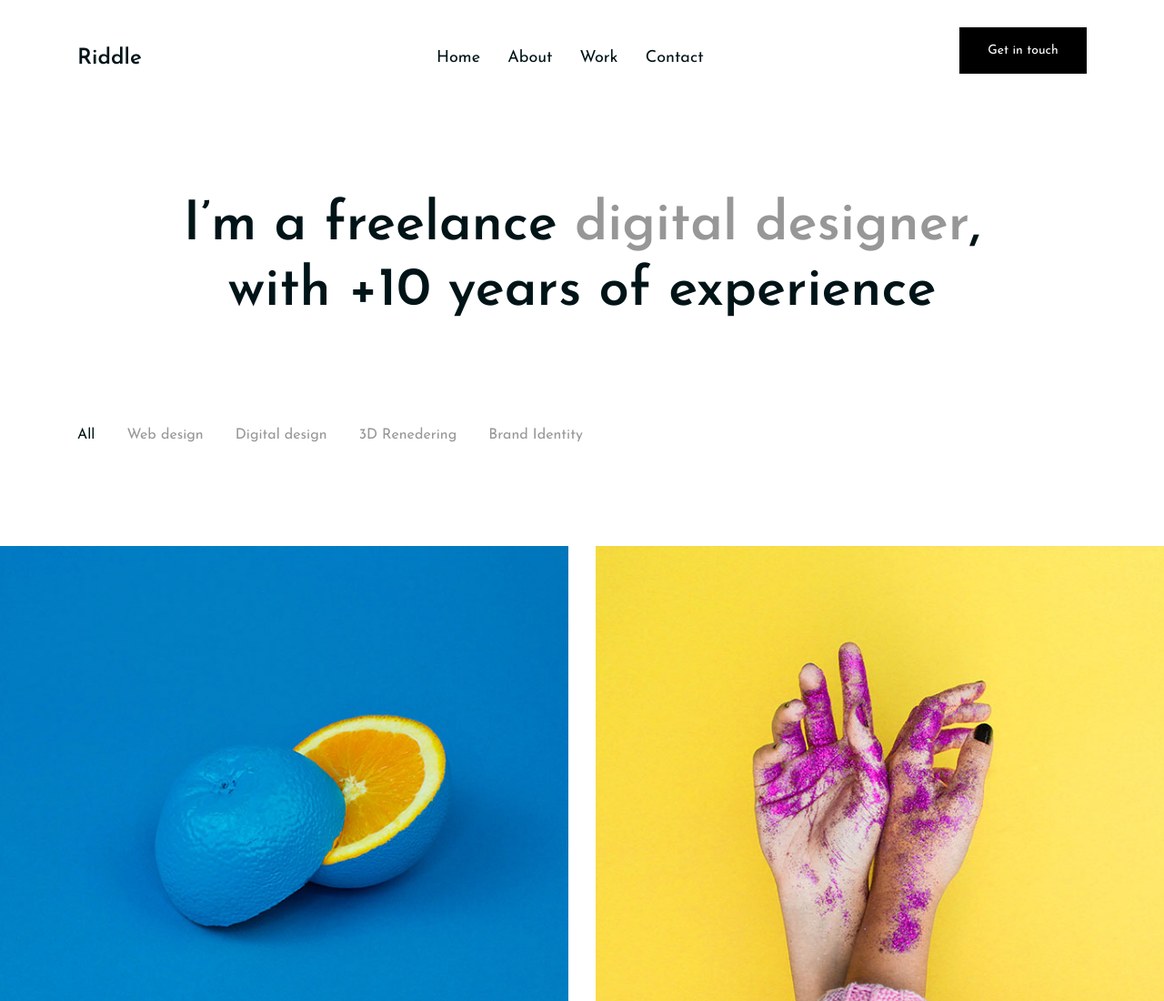
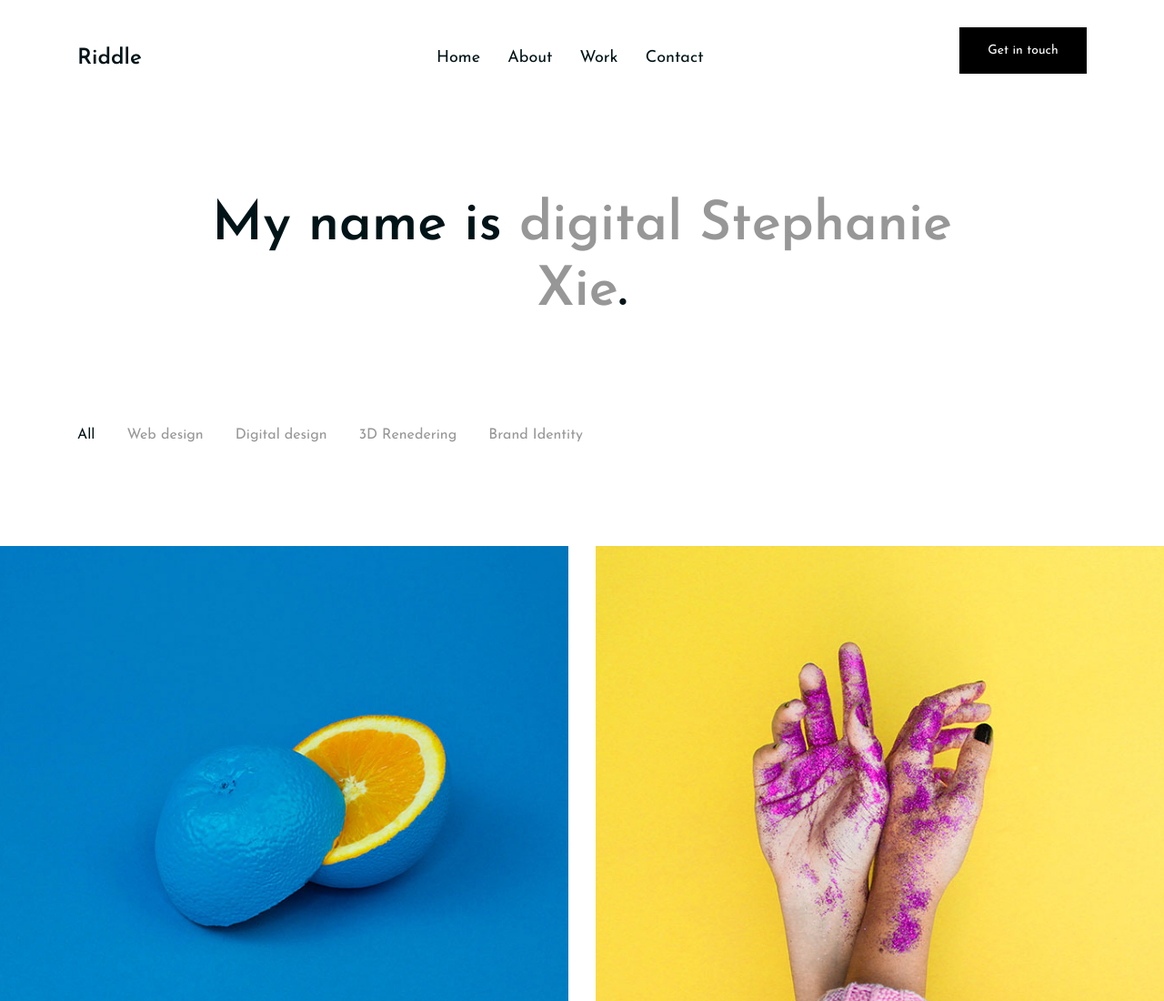
Before and after one commit to stephxie/stephaniexie, a plain HTML site: page index.html in a window 1280 px wide. Shown: the top 1100 px of the page at 91% size. Drawn offline with Linux system fonts and the light colour scheme.

Commit message:
Update index.html

```diff
--- a/index.html
+++ b/index.html
@@ -64,7 +64,7 @@
 		<div class="container text-center">
 			<div class="row">
 				<div class="col-xl-10 offset-xl-1">
-					<h2 class="section-title">I’m a freelance <span>digital designer</span>, with +10 years of experience</h2>
+					<h2 class="section-title">My name is <span>digital Stephanie Xie</span>.</h2>
 				</div>
 			</div>
 		</div>
```
